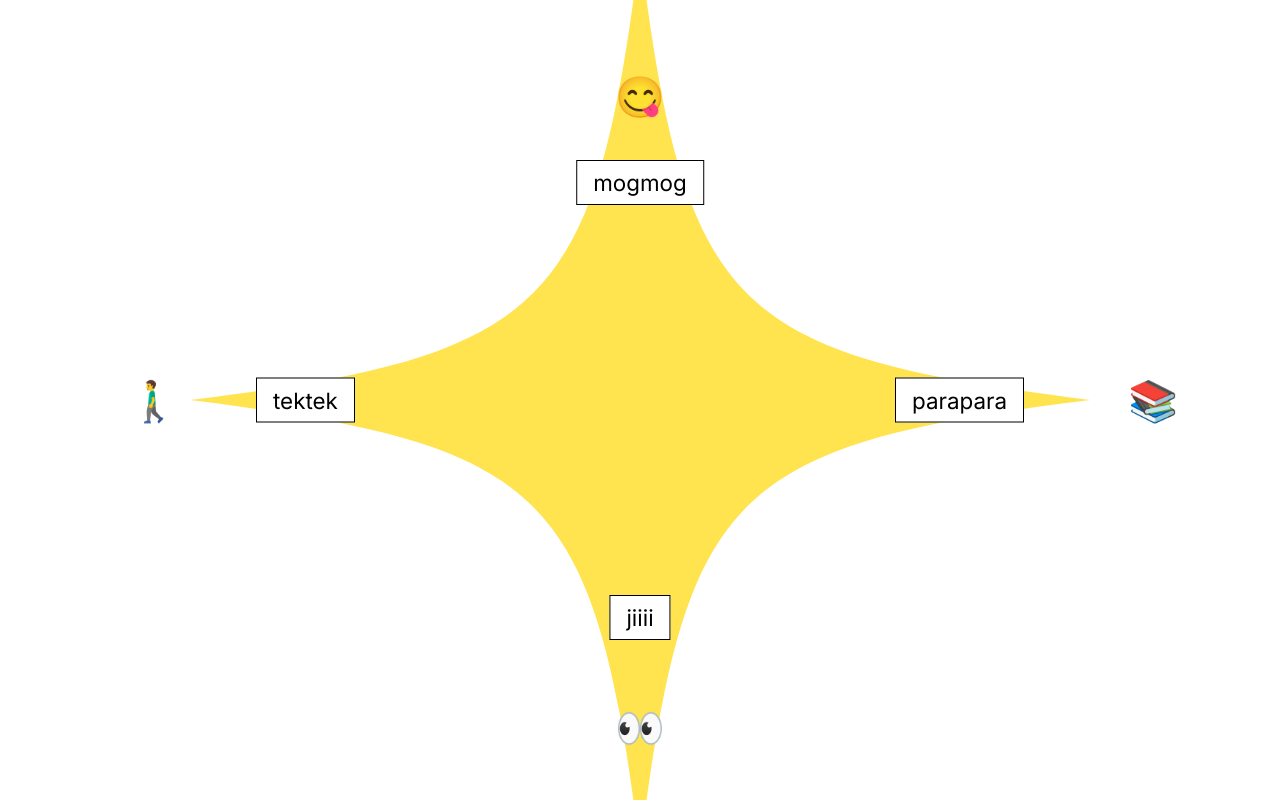
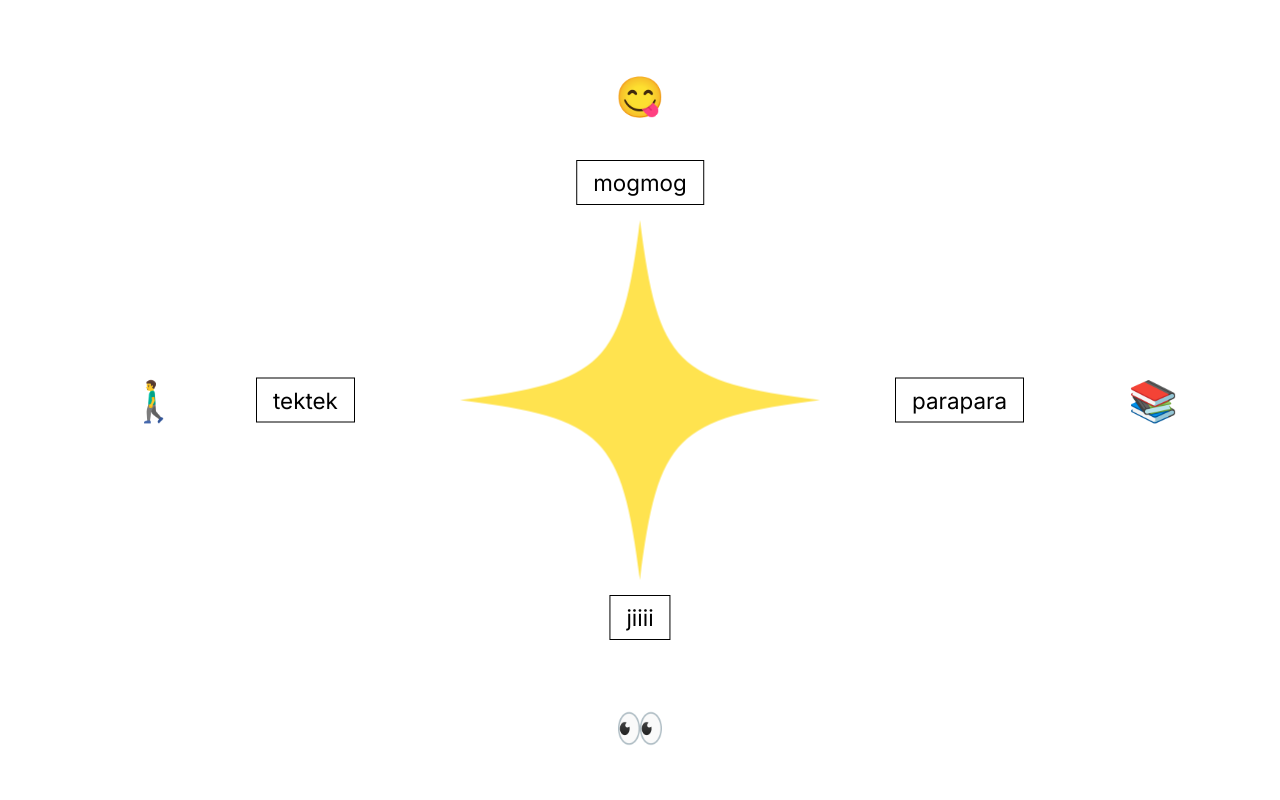
Before and after one commit to 0kyon/kyon-s-room, a Next.js app: page /livingroom in a window 1280 px wide. Built offline with nearby package versions, Linux system fonts and the light colour scheme.

Commit message:
菱形のサイズがちょうど良くなった

```diff
--- a/src/app/livingroom/styles.module.css
+++ b/src/app/livingroom/styles.module.css
@@ -13,7 +13,7 @@
   background: gold;
   /* 曲線の菱形の形状 */
   clip-path: path('M 300,0 C 270,240 240,270 0,300 C 240,330 270,360 300,600 C 330,360 360,330 600,300 C 360,270 330,240 300,0');
-  transform: translate(-50%, -50%) scale(1.5);
+  transform: translate(-50%, -50%) scale(0.6);
   z-index: 0;
   opacity: 0.8;
   animation: shine 2s infinite ease-in-out;
```
